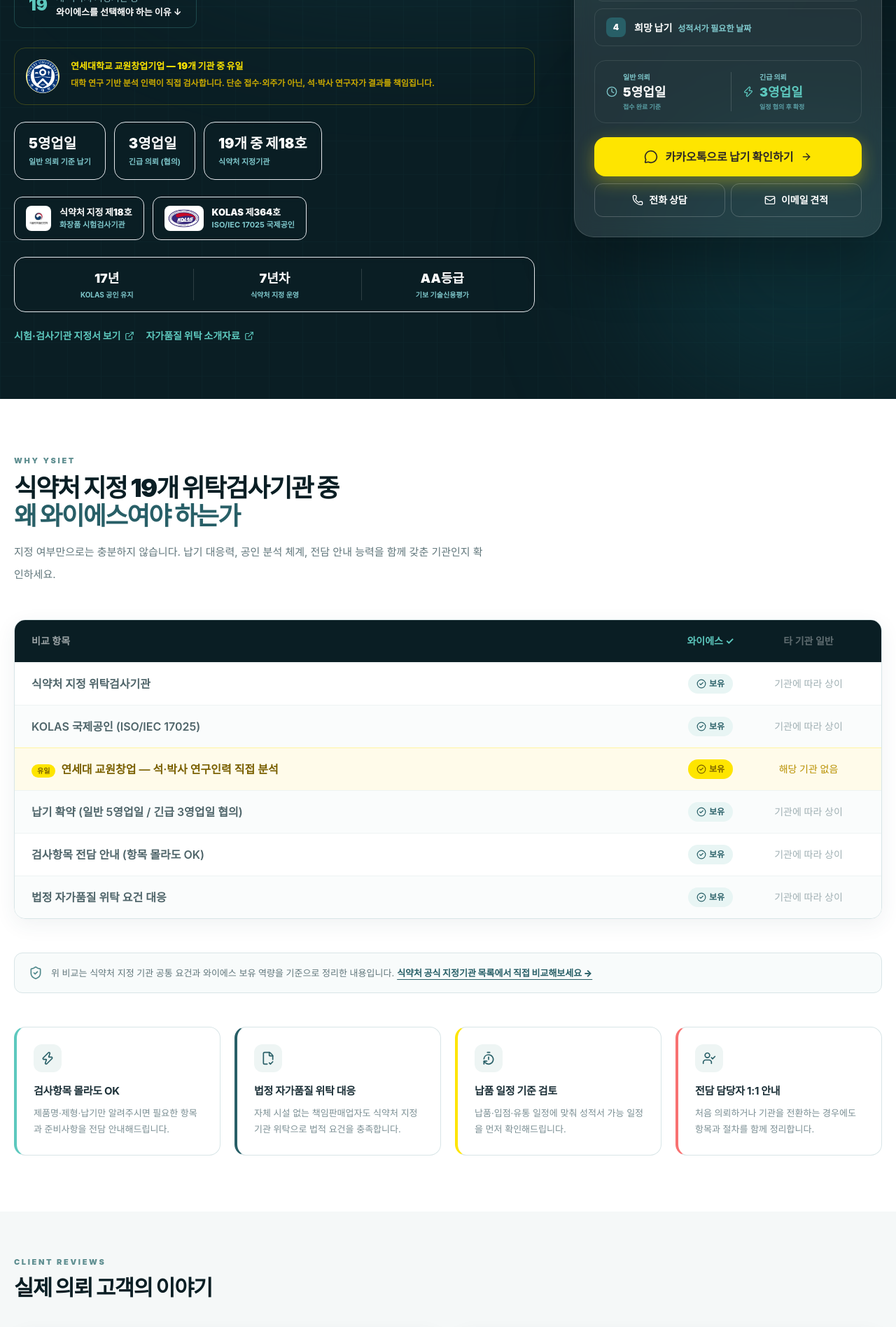
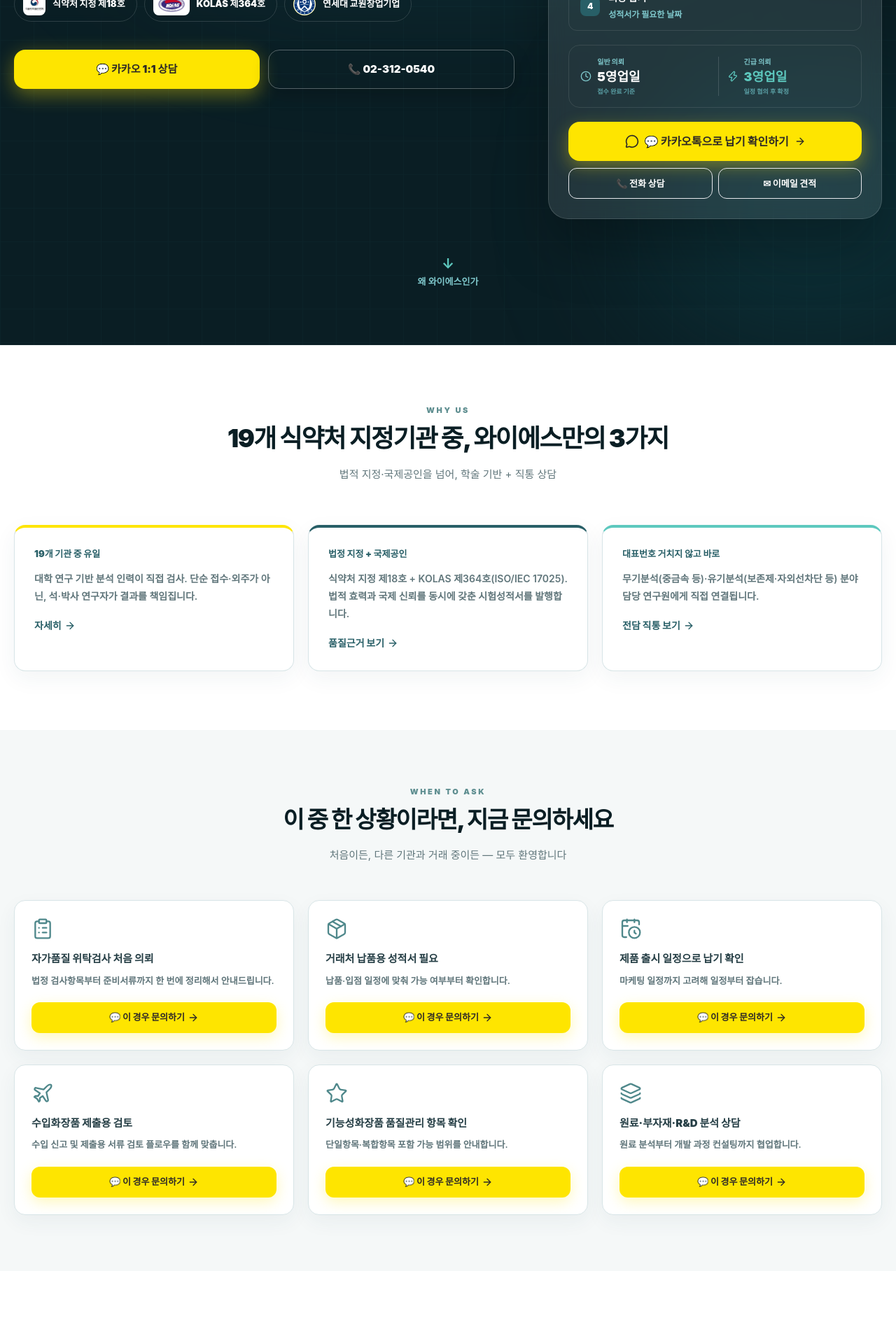
Before and after one commit to YSIET/ysiet-cosmetics-testing, a React (Vite) app: page / in a window 1280 px wide. Shown: the part 500-2396 px from the top of the page at 70% size. Built offline with nearby package versions, Linux system fonts and the light colour scheme; a web font is replaced by a local one.

Commit message:
feat(3-B): activate new HomePage with 6 compressed sections
Co-authored-by: Cursor <cursoragent@cursor.com>

```diff
--- a/src/App.jsx
+++ b/src/App.jsx
@@ -735,6 +735,29 @@ function SubpageFooterCta({ eyebrow }) {
         </div>
       </div>
     </section>
+  );
+}
+
+function HomePage() {
+  return (
+    <div className="min-h-screen bg-white">
+      <Header showKakao={true} />
+
+      <main>
+        <HomeHeroNew />
+
+        <HomeUSP3 />
+
+        <HomeOrderSituations />
+
+        <HomeFeesQuickView />
+
+        <HomeContactCenter />
+      </main>
+
+      <Footer />
+      <MobileStickyBar />
+    </div>
   );
 }
 
@@ -2401,7 +2424,7 @@ function AboutPage() {
 
 export default function App() {
   const path = window.location.pathname;
-  let Page = LegacyHomePage;
+  let Page = HomePage;
   if (path === "/about") Page = AboutPage;
   else if (path === "/why") Page = WhyPage;
   else if (path === "/proof") Page = ProofPage;
```
